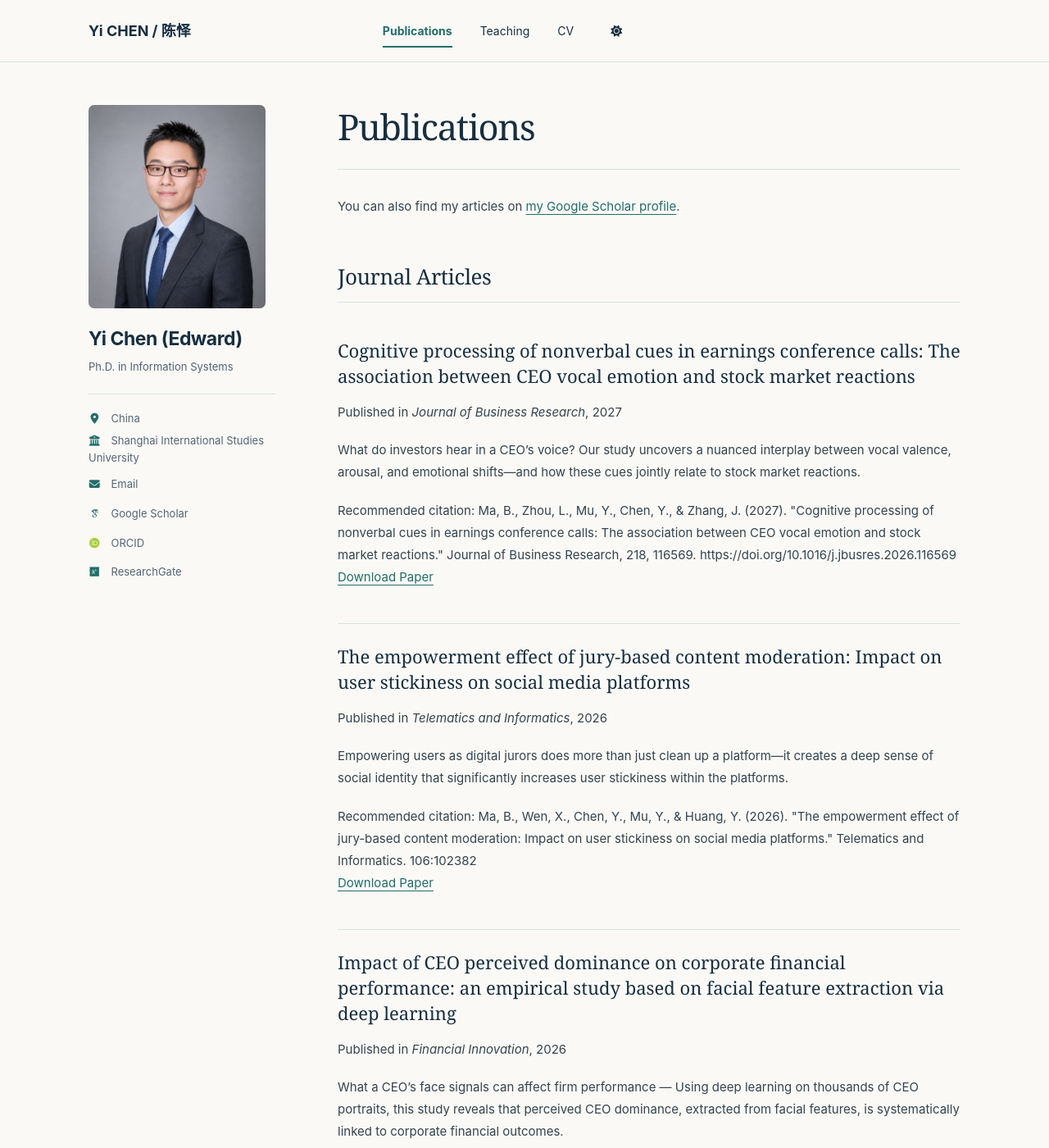
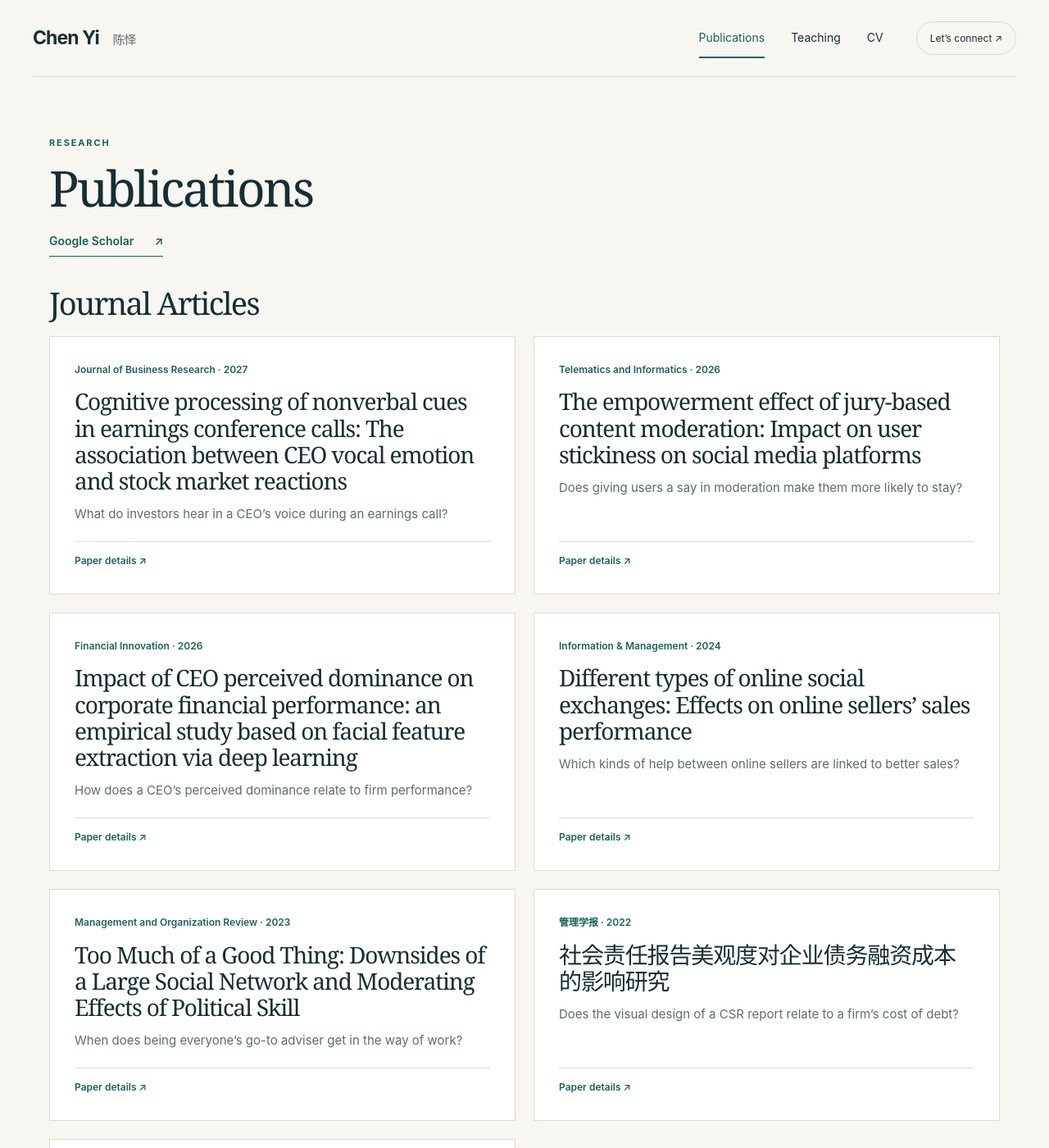
Before and after one commit to chenyi-edward/chenyi-edward.github.io, a Jekyll site: the page built from _pages/publications.html, in a window 1280 px wide and 1400 px high. Shown: the whole window at 82% size. Built offline with Jekyll 4.4.1, drawn with Linux system fonts in a browser that asks for light colours; some web fonts are replaced; a script that is not in the unit is left out; some of the changed text lies outside the part shown.

Commit message:
Add files via upload

```diff
--- /dev/null
+++ b/_data/publication_hooks.yml
@@ -0,0 +1,9 @@
+JBR-2027: "What do investors hear in a CEO’s voice during an earnings call?"
+T&I-2026: "Does giving users a say in moderation make them more likely to stay?"
+FI-2026: "How does a CEO’s perceived dominance relate to firm performance?"
+I&M-2024: "Which kinds of help between online sellers are linked to better sales?"
+MOR-2023: "When does being everyone’s go-to adviser get in the way of work?"
+CMR-2022: "Does the visual design of a CSR report relate to a firm’s cost of debt?"
+IJFS-2018: "How do you plan a route when both rewards and travel times are uncertain?"
+PACIS-2023: "When does a polite freelance bid help a freelancer get hired?"
+ICIS-2019: "Does the kind of help sellers give shape the replies they get later?"
--- /dev/null
+++ b/_layouts/publication-catalog.html
@@ -0,0 +1,86 @@
+<!doctype html>
+<html lang="en">
+<head>
+  <meta charset="utf-8">
+  <meta name="viewport" content="width=device-width, initial-scale=1">
+  <title>{{ page.title | escape }} · {{ site.title | escape }}</title>
+  <meta name="description" content="Journal articles and conference papers by Chen Yi.">
+  <link rel="canonical" href="{{ page.url | absolute_url | escape }}">
+  <link rel="icon" href="{{ '/images/favicon-32x32.png' | relative_url }}">
+  <link rel="stylesheet" href="{{ '/assets/css/teaching-portfolio.css' | relative_url }}">
+  <style>
+    .publication-intro {
+      padding-block: clamp(38px, 6vw, 72px) 36px;
+    }
+    .publication-intro h1 {
+      margin-bottom: 15px;
+    }
+    .publication-intro .eyebrow {
+      margin-bottom: 13px;
+    }
+    .publication-intro .text-link {
+      margin-top: 5px;
+    }
+    .publication-group {
+      margin-bottom: 46px;
+    }
+    .publication-group h2 {
+      font-size: clamp(28px, 3vw, 38px);
+      margin-bottom: 19px;
+    }
+    .course-card.publication-card {
+      height: 100%;
+      min-height: 0;
+      padding: clamp(20px, 3vw, 30px);
+    }
+    .publication-card h3 {
+      font-size: clamp(22px, 2.2vw, 28px);
+      max-width: none;
+      margin: 0 0 13px;
+    }
+    .publication-card .paper-venue {
+      color: var(--teal);
+      font-size: 12px;
+      font-weight: 600;
+      margin: 0 0 13px;
+    }
+    .publication-card .paper-hook {
+      color: var(--muted);
+      font-size: 15px;
+      line-height: 1.65;
+      margin: 0 0 20px;
+    }
+    .publication-card .card-link {
+      border-top: 1px solid var(--line);
+      margin-top: auto;
+      padding-top: 13px;
+    }
+  </style>
+</head>
+<body>
+<a class="skip" href="#main">Skip to content</a>
+<header class="site-header">
+  <a class="brand" href="{{ '/' | relative_url }}">Chen Yi <span lang="zh">陈怿</span></a>
+  <nav aria-label="Main navigation">
+    <a href="{{ '/publications/' | relative_url }}" aria-current="page">Publications</a>
+    <a href="{{ '/teaching/' | relative_url }}">Teaching</a>
+    <a href="{{ '/cv/' | relative_url }}">CV</a>
+  </nav>
+  {% if site.author.email %}<a class="contact" href="mailto:{{ site.author.email | escape }}">Let’s connect <span aria-hidden="true">↗</span></a>{% endif %}
+</header>
+<main id="main">
+  <header class="publication-intro wrap">
+    <p class="eyebrow">Research</p>
+    <h1>{{ page.title | escape }}</h1>
+    {% if site.author.googlescholar %}
+      <a class="text-link" href="{{ site.author.googlescholar | escape }}">Google Scholar <span aria-hidden="true">↗</span></a>
+    {% endif %}
+  </header>
+  {{ content }}
+</main>
+<footer class="site-footer wrap">
+  <p>Chen Yi <span>Information systems · Management · Business analytics</span></p>
+  {% if site.author.email %}<a href="mailto:{{ site.author.email | escape }}">Get in touch ↗</a>{% endif %}
+</footer>
+</body>
+</html>
--- a/_pages/publications.html
+++ b/_pages/publications.html
@@ -1,33 +1,30 @@
 ---
-layout: archive
+layout: publication-catalog
 title: "Publications"
 permalink: /publications/
-author_profile: true
 ---
 
-{% if site.author.googlescholar %}
-  <div class="wordwrap">You can also find my articles on <a href="{{site.author.googlescholar}}">my Google Scholar profile</a>.</div>
-{% endif %}
-
-{% include base_path %}
-
-<!-- New style rendering if publication categories are defined -->
-{% if site.publication_category %}
-  {% for category in site.publication_category  %}
-    {% assign title_shown = false %}
-    {% for post in site.publications reversed %}
-      {% if post.category != category[0] %}
-        {% continue %}
-      {% endif %}
-      {% unless title_shown %}
-        <h2>{{ category[1].title }}</h2><hr />
-        {% assign title_shown = true %}
-      {% endunless %}
-      {% include archive-single.html %}
-    {% endfor %}
-  {% endfor %}
-{% else %}
-  {% for post in site.publications reversed %}
-    {% include archive-single.html %}
-  {% endfor %}
-{% endif %}
+{% assign papers = site.publications | sort: 'date' | reverse %}
+{% for category in site.publication_category %}
+  {% assign category_papers = papers | where: 'category', category[0] %}
+  {% if category_papers.size > 0 %}
+  <section class="wrap publication-group" aria-labelledby="papers-{{ category[0] | escape }}">
+    <h2 id="papers-{{ category[0] | escape }}">{{ category[1].title | escape }}</h2>
+    <div class="course-grid">
+      {% for paper in category_papers %}
+      {% assign paper_key = paper.url | split: '/' | last %}
+      {% assign paper_year = paper.date | date: '%Y' %}
+      {% assign hook = site.data.publication_hooks[paper_key] | default: paper.paper_lead %}
+      <article>
+        <a class="course-card publication-card" href="{{ paper.url | relative_url | escape }}">
+          <p class="paper-venue">{{ paper.venue | escape }}{% unless paper.venue contains paper_year %} · {{ paper_year }}{% endunless %}</p>
+          <h3>{{ paper.title | escape }}</h3>
+          {% if hook %}<p class="paper-hook">{{ hook | escape }}</p>{% endif %}
+          <span class="card-link" aria-hidden="true">Paper details ↗</span>
+        </a>
+      </article>
+      {% endfor %}
+    </div>
+  </section>
+  {% endif %}
+{% endfor %}
```
